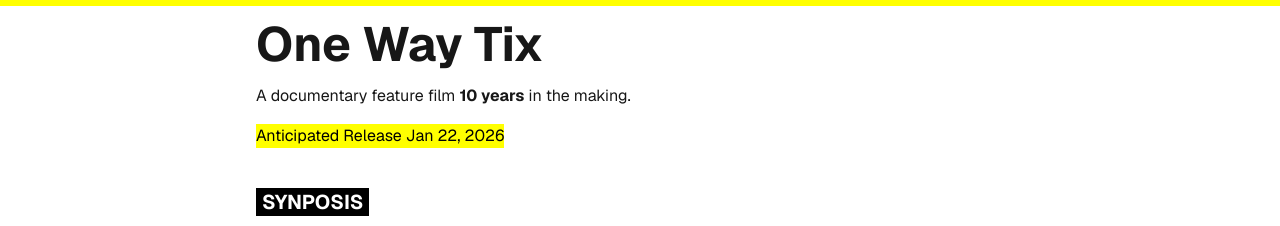
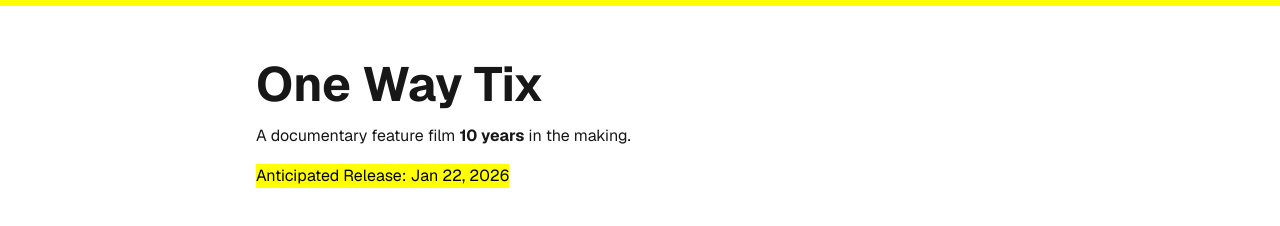
Before and after one commit to internetsadboy/1wt-next, a Next.js app: page / in a window 1280 px wide. Shown: the top 226 px of the page. Built offline with nearby package versions, Linux system fonts and the light colour scheme.

Commit message:
Fixed: top page whitespace issue and content correction

```diff
--- a/app/page.tsx
+++ b/app/page.tsx
@@ -8,7 +8,7 @@ import { AtSymbolIcon, EnvelopeIcon, PuzzlePieceIcon } from "@heroicons/react/24
 export default function Home() {
   return (
     <div className="font-sans grid grid-rows-[auto_1fr_auto] items-center justify-items-center min-h-screen p-5 pb-8">
-      <main className="flex flex-col row-start-2 items-center sm:items-start mb-8">
+      <main className="sm:mt-10 mt-2 flex flex-col row-start-2 items-center sm:items-start mb-8">
         <div className="max-w-3xl mx-auto space-y-4">
           {/* 1. "Header" */}
            <section id="header" className="flex flex-col sm:gap-4 gap-4">
@@ -19,7 +19,7 @@ export default function Home() {
               A documentary feature film <span className="font-bold">10 years</span> in the making.
             </p>
             <p className="yellow-bg">
-              <span className="">Anticipated Release{" "}</span>
+              <span className="">Anticipated Release{": "}</span>
               <span className="">Jan 22, 2026</span>
             </p>
           </section>
```
